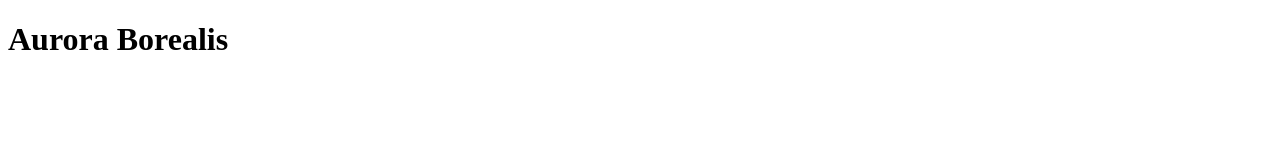
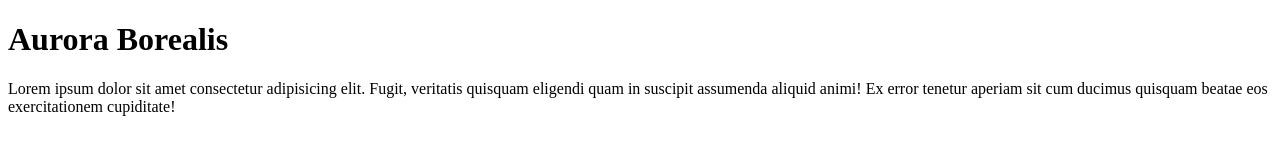
Before and after one commit to iconicfruitbasket/landing-page, a plain HTML site: page index.html in a window 1280 px wide. Drawn offline with Linux system fonts and the light colour scheme.

Commit message:
added paragraphs

```diff
--- a/index.html
+++ b/index.html
@@ -7,5 +7,6 @@
 </head>
 <body>
     <h1>Aurora Borealis</h1>
+    <p>Lorem ipsum dolor sit amet consectetur adipisicing elit. Fugit, veritatis quisquam eligendi quam in suscipit assumenda aliquid animi! Ex error tenetur aperiam sit cum ducimus quisquam beatae eos exercitationem cupiditate!</p>
 </body>
 </html>
```
